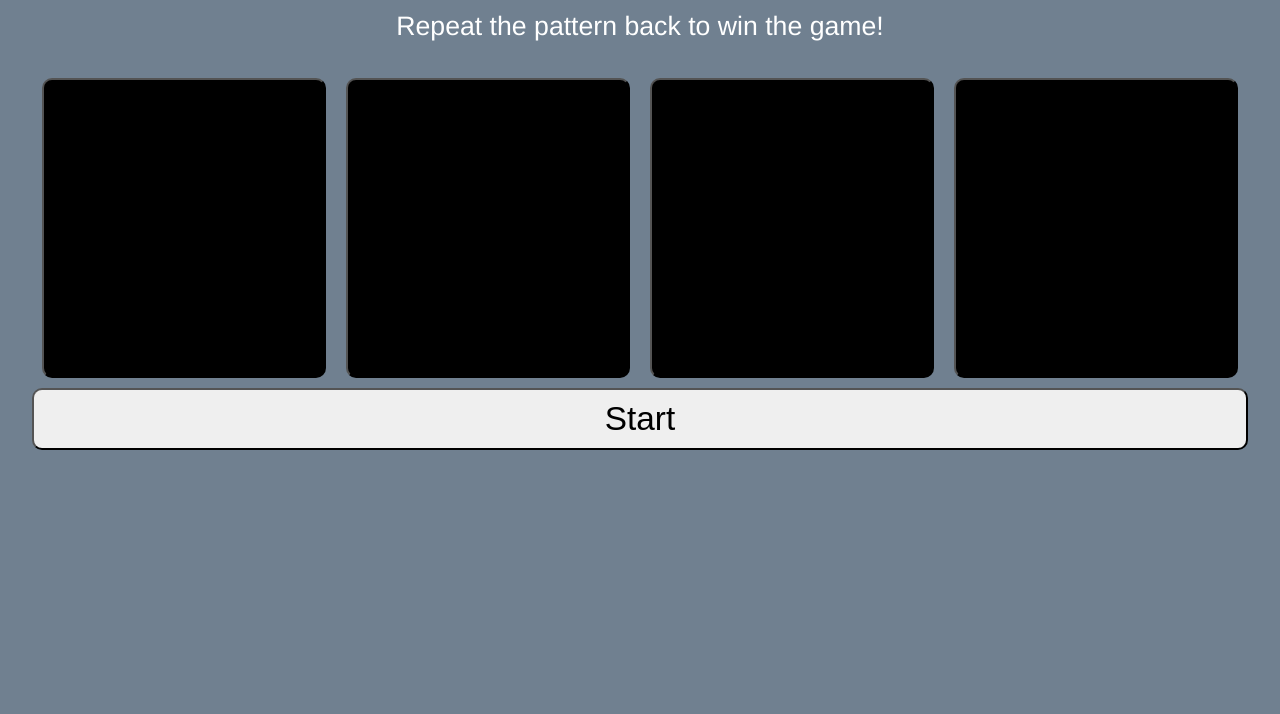
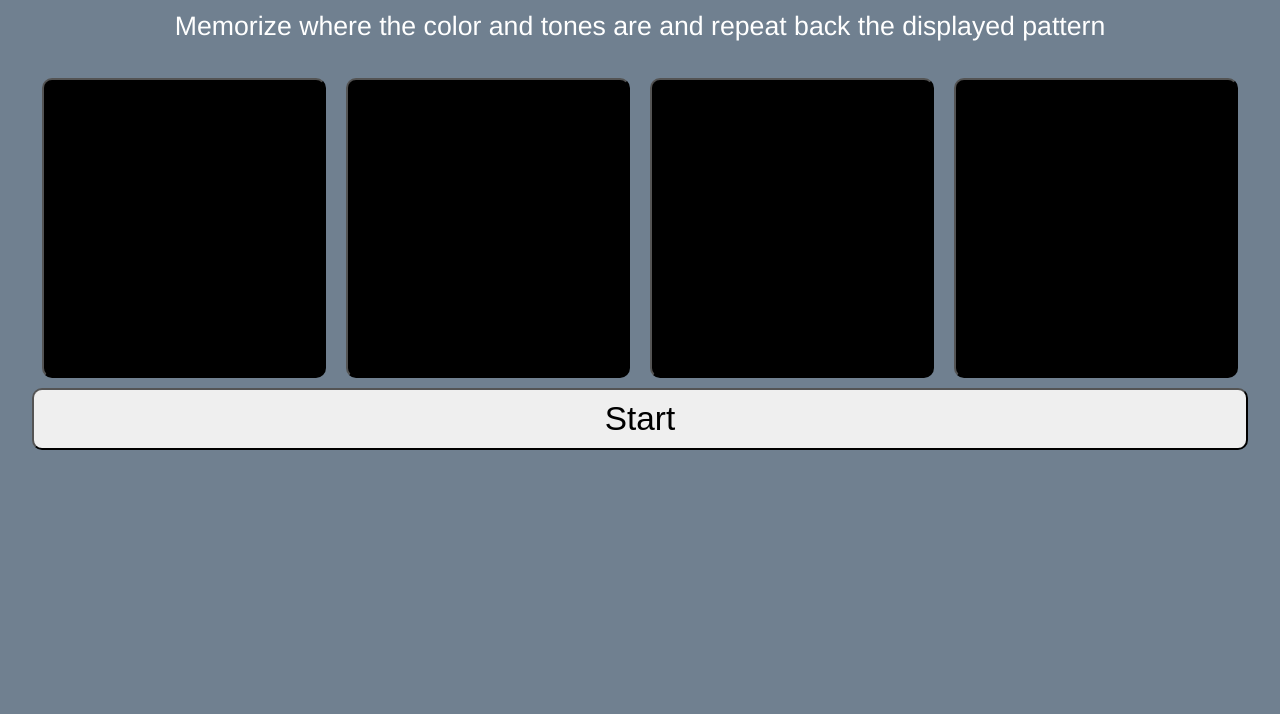
Before and after one commit to tlevitt1/codepath-prework, a plain HTML site: page index.html in a window 1280 px wide. Shown: the part 86-800 px from the top of the page. Drawn offline with Linux system fonts and the light colour scheme.

Commit message:
Final Push

```diff
--- a/index.html
+++ b/index.html
@@ -16,7 +16,7 @@
   <body>
     <!-- this is the start of content -->
     <h1>Light and Sound Memory Game</h1>
-    <p>Repeat the pattern back to win the game!</p>
+    <p>Memorize where the color and tones are and repeat back the displayed pattern</p>
 
     <div id="gameButtonArea">
       <button id="button1" onclick="guess(1)" onmousedown="startTone(1)" onmouseup="stopTone()" class="none"></button>
```
Also changed, not shown: 2 other files.
